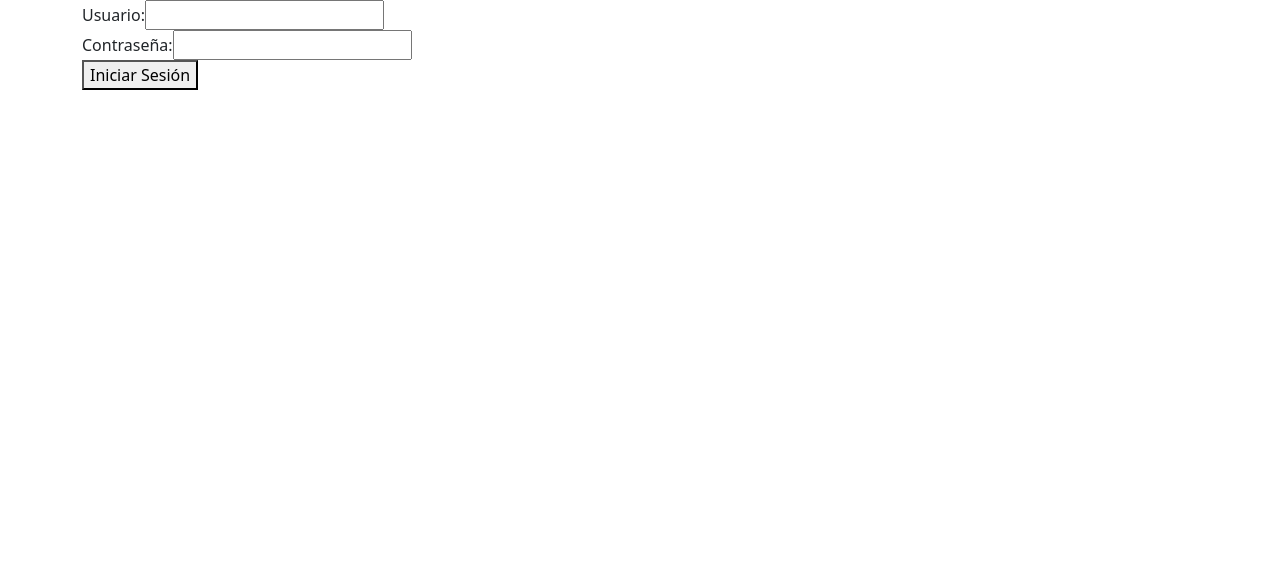
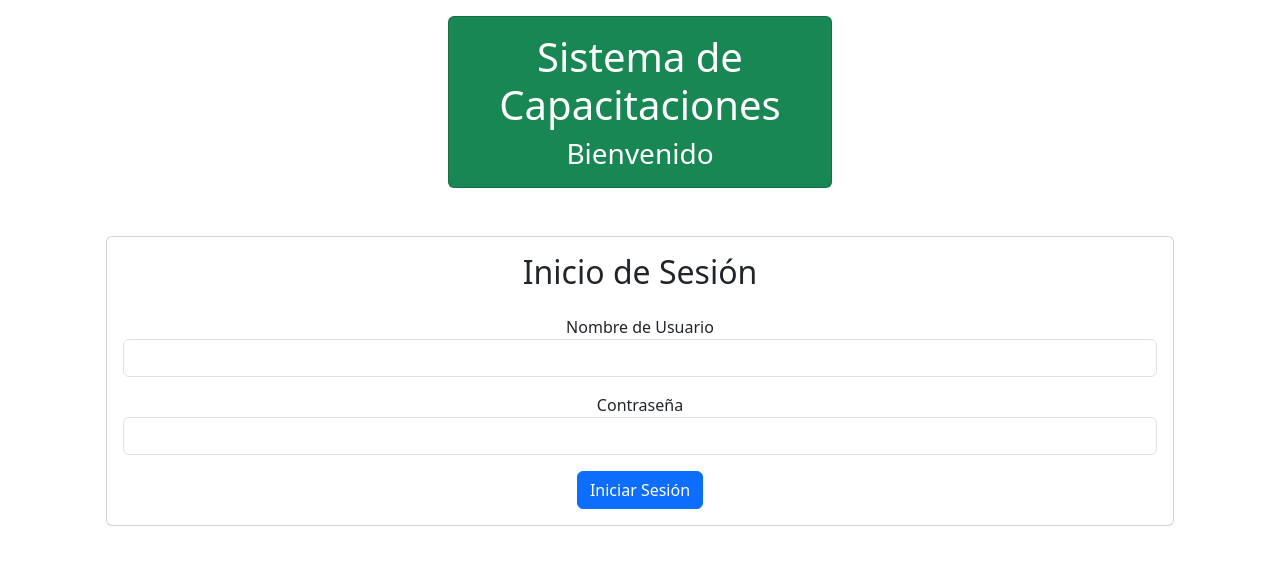
Before and after one commit to MalcolmSan23/ProyectoProgra3, an Angular app in the folder Frontend/: page /login in a window 1280 px wide. Shown: the top 564 px of the page. Built offline with nearby package versions, Linux system fonts and the light colour scheme.

Commit message:
cambios para el login

```diff
--- a/Frontend/src/app/Components/login/login.component.html
+++ b/Frontend/src/app/Components/login/login.component.html
@@ -1,24 +1,58 @@
-<form (ngSubmit)="login()">
-  <div>
-    <label for="username">Usuario:</label>
+<div class="container text-center">
+  <div class="row align-items-start flex-column ">
+    <div class="col">
+      <div class="card text-bg-success mt-3 m-auto" style="width: 24rem">
+        <div class="card-body">
+          <h1 class="card-title">Sistema de Capacitaciones</h1>
+          <h3 class="card-text">Bienvenido</h3>
+        </div>
+      </div>
+    </div>
+    <div class="col">
+      <div class="container mt-5">
+        <div class="card mb-4">
+          <div class="card-body">
+            <h2 class="card-title text-center mb-4">Inicio de Sesión</h2>
+            <form>
+              <div class="form-group mb-3">
+                <label for="username">Nombre de Usuario</label>
                 <input
                   type="text"
+                  class="form-control"
                   id="username"
+                  [(ngModel)]="username"
                   name="username"
-      [(ngModel)]="username"
                   required
                 />
               </div>
-  <div>
-    <label for="password">Contraseña:</label>
+              <div class="form-group mb-3">
+                <label for="password">Contraseña</label>
                 <input
                   type="password"
+                  class="form-control"
                   id="password"
+                  [(ngModel)]="password"
                   name="password"
-      [(ngModel)]="password"
                   required
                 />
               </div>
-  <button type="submit" >Iniciar Sesión</button>
-  <div *ngIf="errorMessage" class="alert alert-danger">{{ errorMessage }}</div>
+              <button
+                type="button"
+                class="btn btn-primary btn-block"
+                (click)="login()"
+              >
+                Iniciar Sesión
+              </button>
+              <div *ngIf="errorMessage" class="alert alert-danger">
+                {{ errorMessage }}
+              </div>
             </form>
+          </div>
+        </div>
+        <div class="text-center mt-4">
+          <!-- Contenido adicional, si es necesario -->
+        </div>
+      </div>
+    </div>
+  </div>
+</div>
--- a/Frontend/src/app/Components/login/login.component.ts
+++ b/Frontend/src/app/Components/login/login.component.ts
@@ -22,7 +22,6 @@ export class LoginComponent {
         (response) => {
           console.log('Inicio de sesión exitoso:', response);
           // Aquí podrías redirigir al usuario a otra página de la aplicación
-          timer(5000);
           this.router.navigateByUrl('/empleados');
         },
         (error) => {
```
Also changed, not shown: Frontend/src/app/app-routing.module.ts (+6 -6 lines), 1 other file (tests, documents, lock files or other folders). Lines whose indentation alone changed are shown as unchanged.
